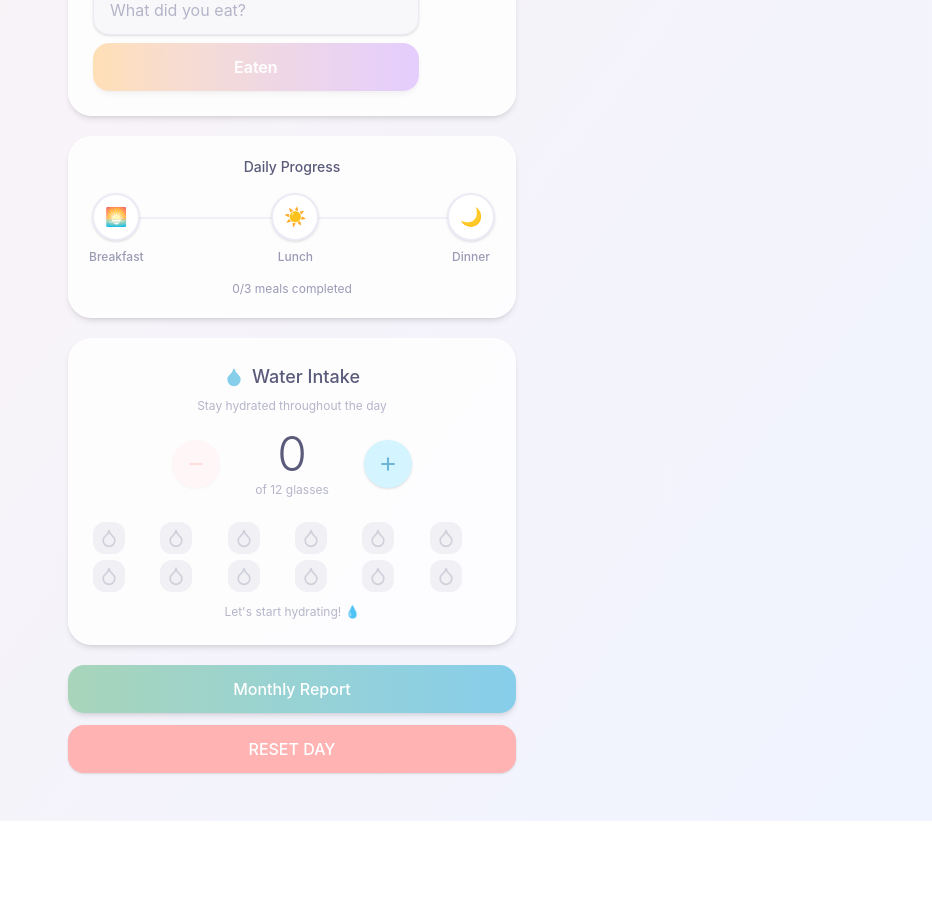
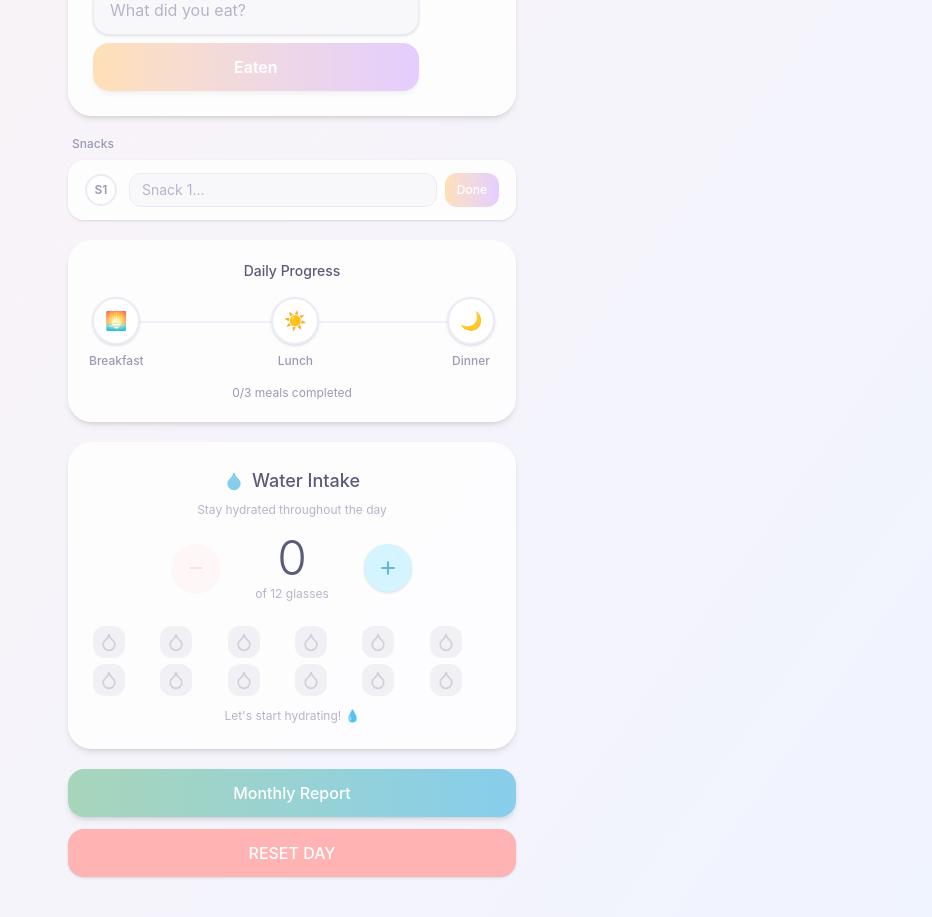
Before and after one commit to BigFatPanda211/Mealreminderapp, a React (Vite) app: page / in a window 1280 px wide. Shown: the part 860-1777 px from the top of the page, without its empty margins (348-1280 px from the left). Before the commit the page ends 1681 px from the top, so only its background shows below. Built offline with nearby package versions, Linux system fonts and the light colour scheme.

Commit message:
SNACK TIMEEE!

```diff
--- a/src/app/App.tsx
+++ b/src/app/App.tsx
@@ -1,4 +1,5 @@
 import { useState, useEffect } from "react";
+import { SnackCard } from "./components/SnackCard";
 import { MealCard } from "./components/MealCard";
 import { WaterCounter } from "./components/WaterCounter";
 import { Toaster, toast } from "sonner";
@@ -6,6 +7,7 @@ import {
   requestNotificationPermission,
   scheduleNotifications,
 } from "./notifications";
+import { Plus } from "lucide-react";
 import { requestFCMToken } from "./firebase";
 import { useNavigate } from "react-router";
 import {
@@ -26,7 +28,10 @@ const isPanda = (name: string) =>
   ["asad", "kuchupuchu"].includes(name.toLowerCase().trim());
 
 export default function App() {
+  const [snacks, setSnacks] = useState<string[]>([]);
+  const [snackCount, setSnackCount] = useState(1);
   const [waterCount, setWaterCount] = useState(0);
+  const [showSnackWarning, setShowSnackWarning] = useState(false);
   const [completedMeals, setCompletedMeals] = useState({
     breakfast: false,
     lunch: false,
@@ -65,6 +70,8 @@ export default function App() {
         data.mealDetails || { breakfast: "", lunch: "", dinner: "" },
       );
       setCountry(data.country || "");
+      setSnacks(data.snacks || []);
+      setSnackCount(data.snackCount || 1);
       const savedName = data.name || "";
       setName(savedName);
       if (savedName) {
@@ -89,9 +96,19 @@ export default function App() {
         mealDetails,
         country,
         name,
+        snacks,
+        snackCount,
       }),
     );
-  }, [waterCount, completedMeals, mealDetails, country, name]);
+  }, [
+    waterCount,
+    completedMeals,
+    mealDetails,
+    country,
+    name,
+    snacks,
+    snackCount,
+  ]);
 
   useEffect(() => {
     requestNotificationPermission().then((granted) => {
@@ -103,7 +120,6 @@ export default function App() {
     if (name) {
       requestFCMToken().then((token) => {
         if (token) {
-          console.log("FCM Token:", token);
           saveFCMToken(name, token);
         } else {
           const error = localStorage.getItem("fcm_error");
@@ -180,6 +196,23 @@ export default function App() {
     logMeal(name, meal, description);
   };
 
+  const handleSnacked = (index: number, description: string) => {
+    const newSnacks = [...snacks];
+    newSnacks[index] = description;
+    setSnacks(newSnacks);
+  };
+
+  const handleSnackEdit = (index: number, description: string) => {
+    const newSnacks = [...snacks];
+    newSnacks[index] = description;
+    setSnacks(newSnacks);
+  };
+
+  const isAfter130AM = () => {
+    const now = new Date();
+    return now.getHours() === 2 || (now.getHours() > 2 && now.getHours() < 6);
+  };
+
   const incrementWater = () => {
     const newCount = Math.min(12, waterCount + 1);
     setWaterCount(newCount);
@@ -202,6 +235,8 @@ export default function App() {
     setCompletedMeals({ breakfast: false, lunch: false, dinner: false });
     setMealDetails({ breakfast: "", lunch: "", dinner: "" });
     setCountry("");
+    setSnacks([]);
+    setSnackCount(1);
     toast.success("Day has been reset!");
   };
 
@@ -467,6 +502,37 @@ export default function App() {
           />
         </div>
 
+        <div className="space-y-2">
+          <p className={`text-xs font-medium ${theme.subtext} px-1`}>Snacks</p>
+          {[...Array(snackCount)].map((_, i) => (
+            <SnackCard
+              key={i}
+              index={i + 1}
+              isCompleted={!!snacks[i]}
+              snackDetail={snacks[i] || ""}
+              onSnacked={(desc) => handleSnacked(i, desc)}
+              onEdit={(desc) => handleSnackEdit(i, desc)}
+              theme={theme}
+            />
+          ))}
+          {snackCount < 3 && snacks[snackCount - 1] && !isAfter130AM() && (
+            <button
+              onClick={() => setSnackCount((prev) => prev + 1)}
+              className={`w-full py-2 rounded-2xl border-2 border-dashed border-[#d4b3ff]/40 ${theme.subtext} text-sm flex items-center justify-center gap-2 hover:border-[#d4b3ff]/60 transition-all`}
+            >
+              <Plus className="w-4 h-4" /> Add another snack
+            </button>
+          )}
+          {snackCount === 3 && snacks[2] && (
+            <button
+              onClick={() => setShowSnackWarning(true)}
+              className={`w-full py-2 rounded-2xl border-2 border-dashed border-[#d4b3ff]/40 ${theme.subtext} text-sm flex items-center justify-center gap-2 hover:border-[#d4b3ff]/60 transition-all`}
+            >
+              <Plus className="w-4 h-4" /> Add another snack
+            </button>
+          )}
+        </div>
+
         <div
           className={`w-full ${theme.card} backdrop-blur-sm rounded-3xl p-5 shadow-md border border-white/60`}
         >
@@ -563,6 +629,25 @@ export default function App() {
           </div>
         </div>
       )}
+
+      {showSnackWarning && (
+        <div className="fixed inset-0 bg-black/30 backdrop-blur-sm flex items-center justify-center z-50 p-6">
+          <div
+            className={`w-full max-w-sm rounded-3xl p-8 shadow-xl ${theme.card} space-y-4 text-center`}
+          >
+            <div className="text-8xl">🤨</div>
+            <p className={`text-lg font-medium ${theme.text}`}>
+              enough snacks for the day I think :)
+            </p>
+            <button
+              onClick={() => setShowSnackWarning(false)}
+              className={`w-full py-3 rounded-2xl ${theme.reset} text-white font-medium transition-all`}
+            >
+              ok fine 😔
+            </button>
+          </div>
+        </div>
+      )}
     </div>
   );
 }
--- /dev/null
+++ b/src/app/components/SnackCard.tsx
@@ -0,0 +1,102 @@
+import { useState } from "react";
+import { Check, Plus } from "lucide-react";
+
+interface SnackCardProps {
+  index: number;
+  isCompleted: boolean;
+  snackDetail: string;
+  onSnacked: (description: string) => void;
+  onEdit: (description: string) => void;
+  theme: any;
+}
+
+export function SnackCard({
+  index,
+  isCompleted,
+  snackDetail,
+  onSnacked,
+  onEdit,
+  theme,
+}: SnackCardProps) {
+  const [inputValue, setInputValue] = useState("");
+  const [editing, setEditing] = useState(false);
+  const [editValue, setEditValue] = useState("");
+
+  const handleSubmit = () => {
+    if (inputValue.trim()) {
+      onSnacked(inputValue.trim());
+      setInputValue("");
+    }
+  };
+
+  return (
+    <div
+      className={`w-full ${theme.card} backdrop-blur-sm rounded-2xl px-4 py-3 shadow-sm border border-white/60 flex items-center gap-3`}
+    >
+      <div
+        className={`w-8 h-8 rounded-full flex items-center justify-center text-xs font-semibold shrink-0 ${isCompleted ? `${theme.completedBg} text-white` : `bg-white border-2 border-[#ebebf5] ${theme.subtext}`}`}
+      >
+        {isCompleted ? <Check className="w-4 h-4" /> : `S${index}`}
+      </div>
+
+      <div className="flex-1">
+        {isCompleted ? (
+          editing ? (
+            <div className="flex gap-2">
+              <input
+                type="text"
+                value={editValue}
+                onChange={(e) => setEditValue(e.target.value)}
+                className="flex-1 py-1.5 px-3 rounded-xl bg-[#f8f8fb] text-[#5a5a7a] text-sm outline-none border border-[#ebebf5]"
+                autoFocus
+              />
+              <button
+                onClick={() => {
+                  onEdit(editValue);
+                  setEditing(false);
+                }}
+                className={`px-3 py-1.5 rounded-xl ${theme.completedBg} text-white text-xs`}
+              >
+                Save
+              </button>
+              <button
+                onClick={() => setEditing(false)}
+                className="px-3 py-1.5 rounded-xl bg-[#f0f0f8] text-[#9a9ab5] text-xs"
+              >
+                Cancel
+              </button>
+            </div>
+          ) : (
+            <p
+              onClick={() => {
+                setEditValue(snackDetail);
+                setEditing(true);
+              }}
+              className={`text-sm ${theme.text} cursor-pointer`}
+            >
+              {snackDetail} ✏️
+            </p>
+          )
+        ) : (
+          <div className="flex gap-2">
+            <input
+              type="text"
+              value={inputValue}
+              onChange={(e) => setInputValue(e.target.value)}
+              onKeyPress={(e) => e.key === "Enter" && handleSubmit()}
+              placeholder={`Snack ${index}...`}
+              className="flex-1 py-1.5 px-3 rounded-xl bg-[#f8f8fb] text-[#5a5a7a] placeholder:text-[#b5b5c9] text-sm outline-none border border-[#ebebf5]"
+            />
+            <button
+              onClick={handleSubmit}
+              disabled={!inputValue.trim()}
+              className={`px-3 py-1.5 rounded-xl bg-gradient-to-r from-[#ffb347] to-[#c084fc] text-white text-xs font-medium disabled:opacity-40`}
+            >
+              Done
+            </button>
+          </div>
+        )}
+      </div>
+    </div>
+  );
+}
```
